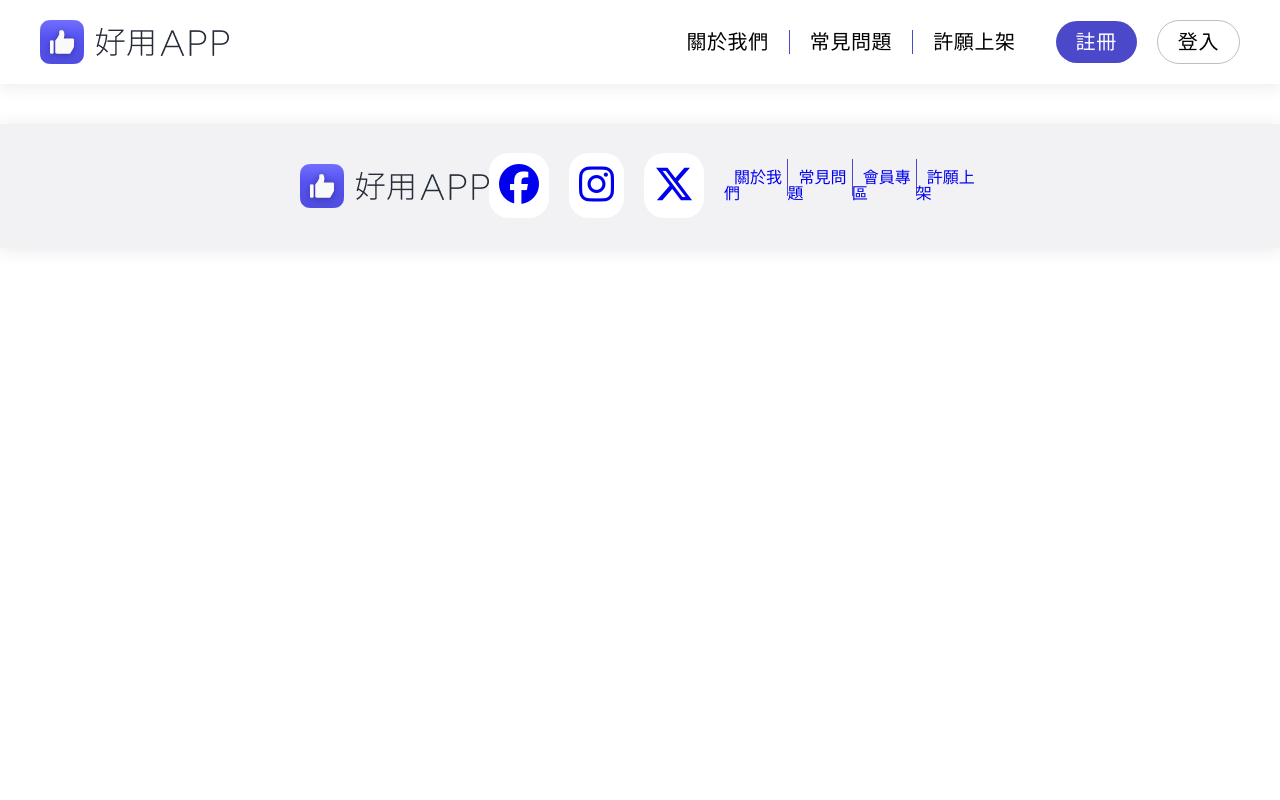
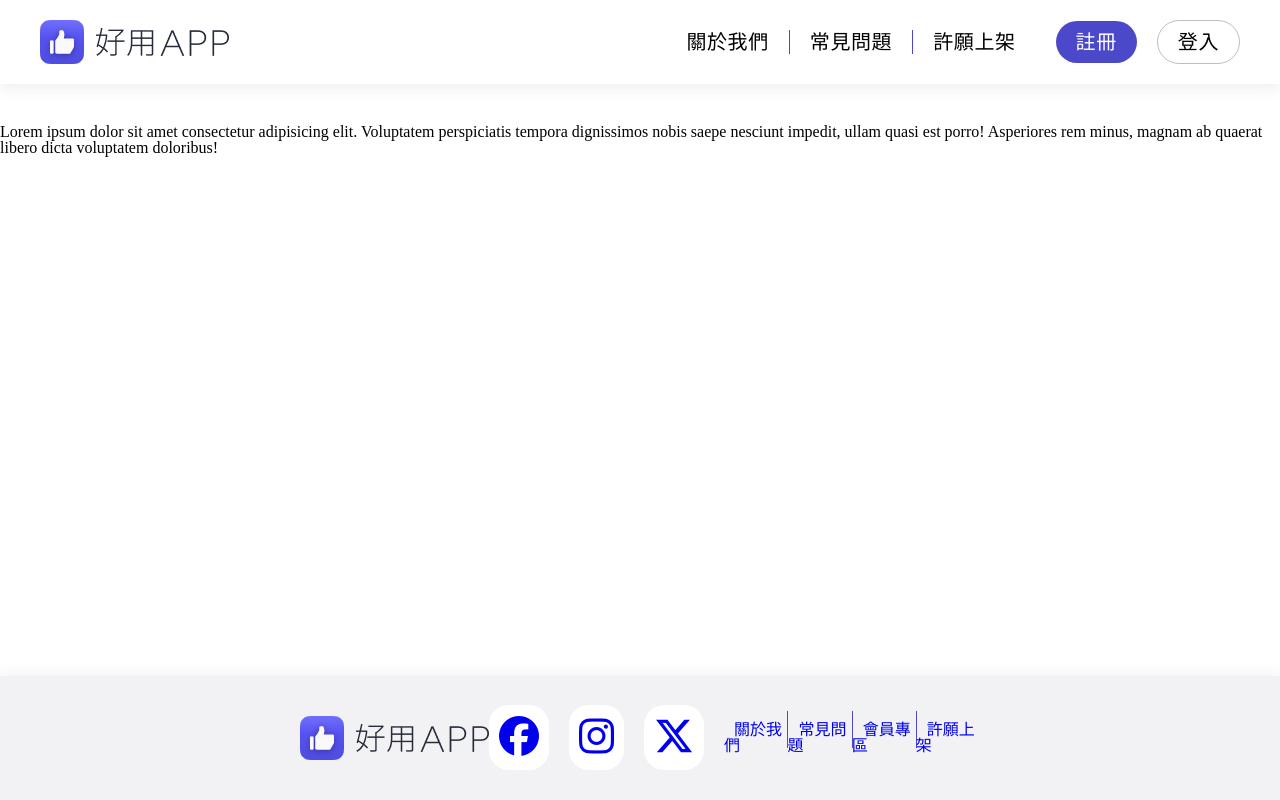
Before and after one commit to 0130Shun/GoodAPP, a plain HTML site: page title&footer-Dmeo.html in a window 1280 px wide. Drawn offline with Linux system fonts and the light colour scheme.

Commit message:
修改footer置底

```diff
--- a/CSS/Demo.css
+++ b/CSS/Demo.css
@@ -1,6 +1,9 @@
 .wrap{
+    display: flex;
     margin: 0 auto;
     width: 100%;
+    flex-direction: column;
+    min-height: 100vh;
 }
 .header{
     display: flex;
@@ -88,3 +91,6 @@
 .footerLine{
     border-left: 1px solid rgba(75, 73, 201, 1);
 }
+.text{
+    flex: 1;
+}
--- a/title&footer-Dmeo.html
+++ b/title&footer-Dmeo.html
@@ -19,6 +19,9 @@
                 <li><a href="#" class="loginBtn">登入</a></li>
             </ul>
         </div>
+        <div class="text">
+            <p>Lorem ipsum dolor sit amet consectetur adipisicing elit. Voluptatem perspiciatis tempora dignissimos nobis saepe nesciunt impedit, ullam quasi est porro! Asperiores rem minus, magnam ab quaerat libero dicta voluptatem doloribus!</p>
+        </div>
         <div class="footer">
             <span><a href="#">好用APP</a></span>
             <ul class="footerIcon">
```
